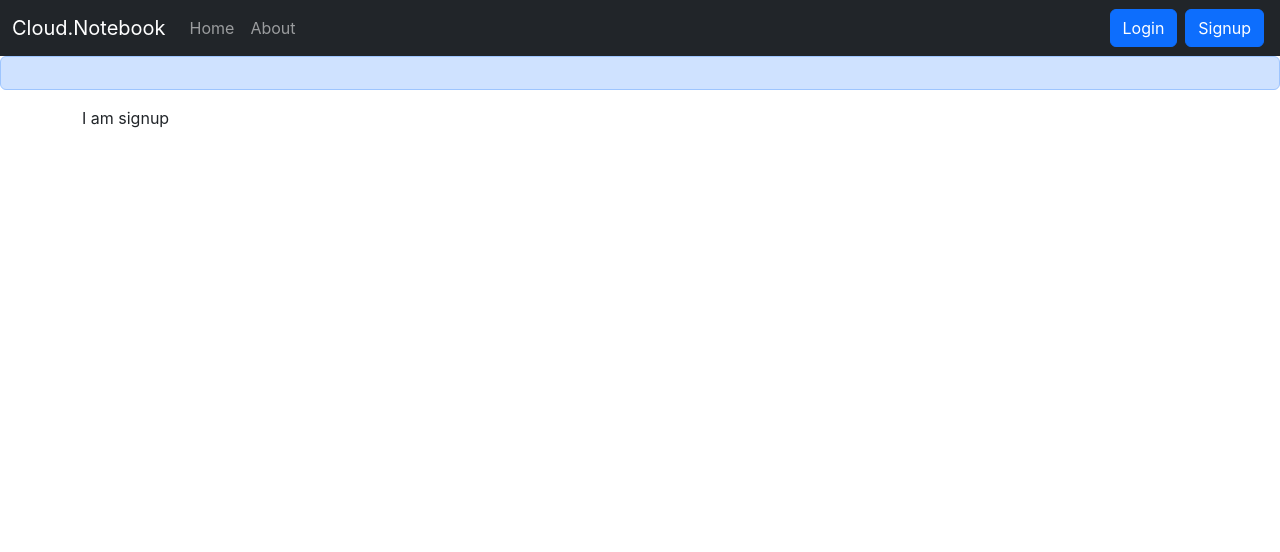
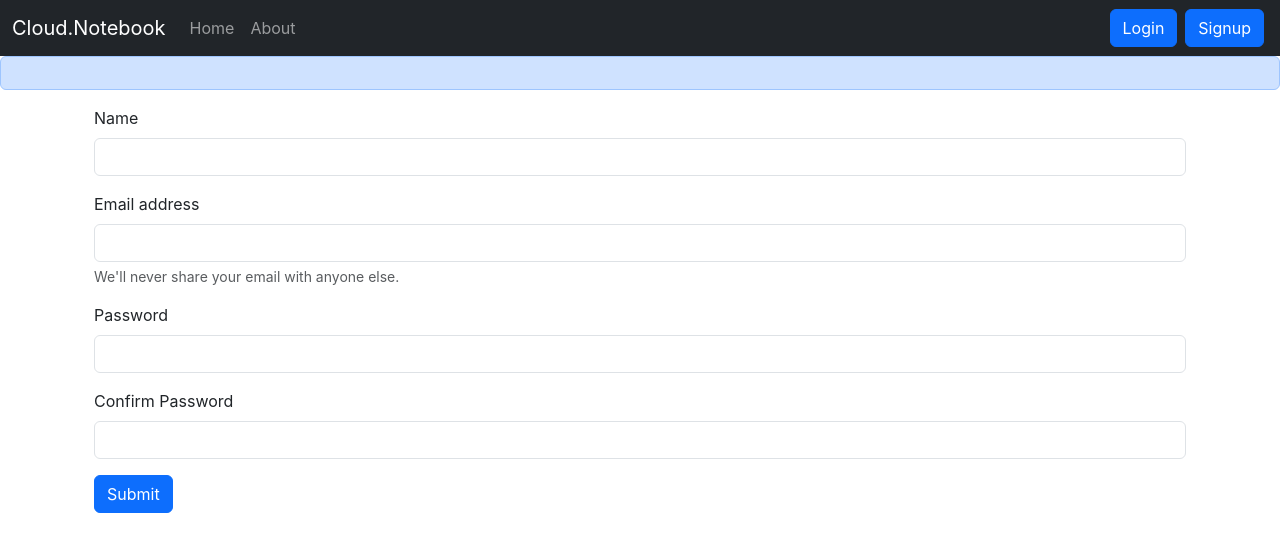
Before and after one commit to mohak64/Cloud.NoteBook, a React (Create React App) app: page /signup in a window 1280 px wide. Shown: the top 552 px of the page. Built offline with nearby package versions, Linux system fonts and the light colour scheme.

Commit message:
creating the signup #70

```diff
--- a/src/components/Signup.js
+++ b/src/components/Signup.js
@@ -1,11 +1,106 @@
-import React from 'react'
+import React, { useState } from "react";
+import { useNavigate } from "react-router-dom";
+const Signup = () => {
+    const [credentials, setCredentials] = useState({ name: "", email: "", password: "" ,cpassword: ""});
+    let navigate = useNavigate();
 
-const Signup = () => {
+    const handleSubmit = async (e) => {
+        e.preventDefault();
+        const {name, email, password} = credentials;
+        const response = await fetch("http://localhost:5000/api/auth/createuser", {
+
+            method: "POST",
+            headers: {
+                "Content-Type": "application/json",
+            },
+            body: JSON.stringify({
+                name, email, password
+            }),
+        });
+        const json = await response.json();
+        console.log(json);
+        if (json.success) {
+            // Save the auth token and redirect
+            localStorage.setItem("token", json.authtoken);
+            navigate("/home");
+        } else {
+            alert("Invalid credentials");
+        }
+    };
+
+    const onChange = (e) => {
+        setCredentials({ ...credentials, [e.target.name]: e.target.value });
+    };
+
     return (
-        <div>
-            I am signup
-        </div>
-    )
-}
+        <>
+            <div className="container">
+                <form onSubmit={handleSubmit}>
+                    <div className="mb-3">
+                        <label htmlFor="exampleInputEmail1" className="form-label">
+                            Name
+                        </label>
+                        <input
+                            type="text"
+                            className="form-control"
+                            id="name"
+                            name="name"
+                            onChange={onChange}
+                            aria-describedby="emailHelp"
+                        />
+                    </div>
+                    <div className="mb-3">
+                        <label htmlFor="email" className="form-label">
+                            Email address
+                        </label>
+                        <input
+                            type="email"
+                            className="form-control"
+                            id="email"
+                            name="email"
+                            onChange={onChange}
+                            aria-describedby="emailHelp"
+                        />
+                        <div id="emailHelp" className="form-text">
+                            We'll never share your email with anyone else.
+                        </div>
+                    </div>
+                    <div className="mb-3">
+                        <label htmlFor="password" className="form-label">
+                            Password
+                        </label>
+                        <input
+                            type="password"
+                            className="form-control"
+                            id="password"
+                            name="password"
+                            onChange={onChange}
+                            minLength={5}
+                            required
+                        />
+                    </div>
+                    <div className="mb-3">
+                        <label htmlFor="cpassword" className="form-label">
+                            Confirm Password
+                        </label>
+                        <input
+                            type="password"
+                            className="form-control"
+                            id="cpassword"
+                            name="cpassword"
+                            onChange={onChange}
+                            minLength={5}
+                            required
+                        />
+                    </div>
 
-export default Signup
+                    <button type="submit" className="btn btn-primary">
+                        Submit
+                    </button>
+                </form>
+            </div>
+        </>
+    );
+};
+
+export default Signup;
```
Also changed, not shown: 1 other file (tests, documents, lock files or other folders).
